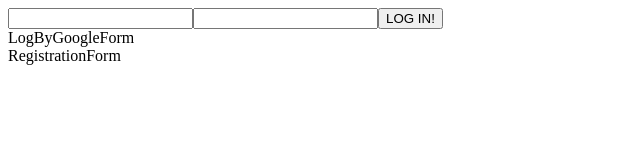
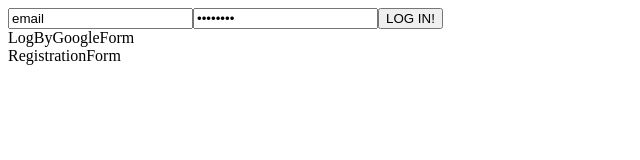
Before and after one commit to PrzemekGdula/firebase-day4-application, a React (Create React App) app: page / in a window 1280 px wide. Shown: the top 160 px of the page, without its empty margins (0-640 px from the left). Built offline with nearby package versions, Linux system fonts and the light colour scheme.

Commit message:
Email change and password change handlers

```diff
--- a/src/Auth/Auth.js
+++ b/src/Auth/Auth.js
@@ -5,7 +5,14 @@ import Forms from './Forms'
 class Auth extends React.Component {
   state = {
     isUserLoggedIn: false,
+    email: 'email',
+    password: 'password',
   }
+
+  onEmailChange = (event) => this.setState({ email: event.target.value })
+  onPasswordChange = (event) => this.setState({ password: event.target.value })
+  onLogInClick = () => { }
+
   render() {
     return (
       <div>
@@ -13,7 +20,13 @@ class Auth extends React.Component {
           this.state.isUserLoggedIn ?
             this.props.children
             :
-            <Forms />
+            <Forms
+              email={this.state.email}
+              password={this.state.password}
+              onEmailChange={this.onEmailChange}
+              onPasswordChange={this.onPasswordChange}
+              onLogInClick={this.onLogInClick}
+            />
         }
       </div>
     )
--- a/src/Auth/Forms.js
+++ b/src/Auth/Forms.js
@@ -1,4 +1,5 @@
 import React from 'react'
+
 import LogInForm from './LogInForm'
 import LogByGoogleForm from './LogByGoogleForm'
 import RegistrationForm from './RegistrationForm'
```
